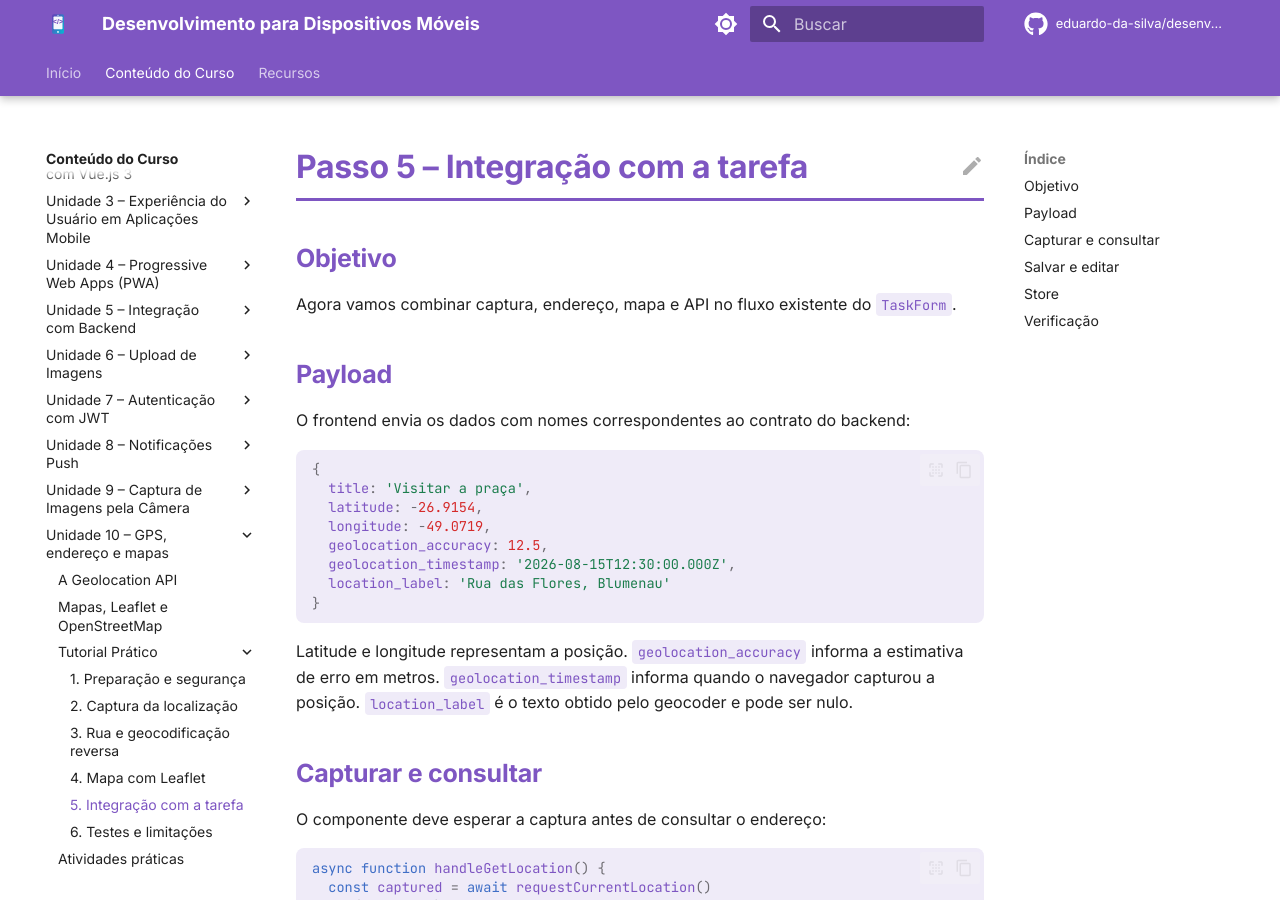
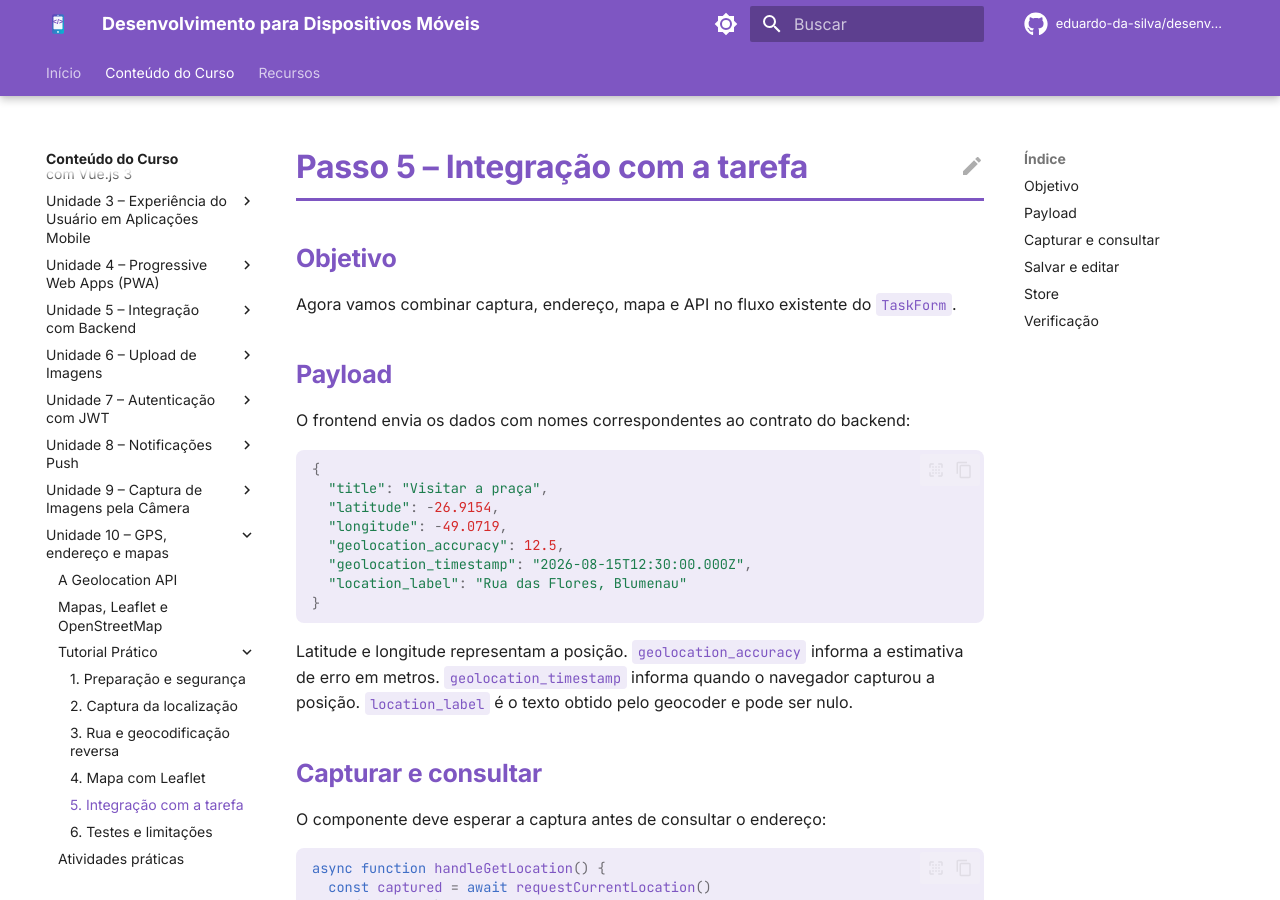
Before and after one commit to eduardo-da-silva/desenvolvimento-mobile, an MkDocs documentation site: the page built from docs/unidade10/tutorial/05-integracao-atividade.md, in a window 1280 px wide and 900 px high. Built offline with MkDocs 1.6.1 and Material for MkDocs 9.7.7, drawn with Linux system fonts in a browser that asks for light colours; comment, search, counter and statistics services are not loaded; some of the changed lines change nothing that is shown.

Commit message:
Consertando o MD do duduzinho: Inserindo as áspas no objeto

````diff
--- a/docs/unidade10/tutorial/05-integracao-atividade.md
+++ b/docs/unidade10/tutorial/05-integracao-atividade.md
@@ -10,12 +10,12 @@ O frontend envia os dados com nomes correspondentes ao contrato do backend:
 
 ```javascript
 {
-  title: 'Visitar a praça',
-  latitude: -26.9154,
-  longitude: -49.0719,
-  geolocation_accuracy: 12.5,
-  geolocation_timestamp: '2026-08-15T12:30:00.000Z',
-  location_label: 'Rua das Flores, Blumenau'
+  "title": "Visitar a praça",
+  "latitude": -26.9154,
+  "longitude": -49.0719,
+  "geolocation_accuracy": 12.5,
+  "geolocation_timestamp": "2026-08-15T12:30:00.000Z",
+  "location_label": "Rua das Flores, Blumenau"
 }
 ```
 
````
